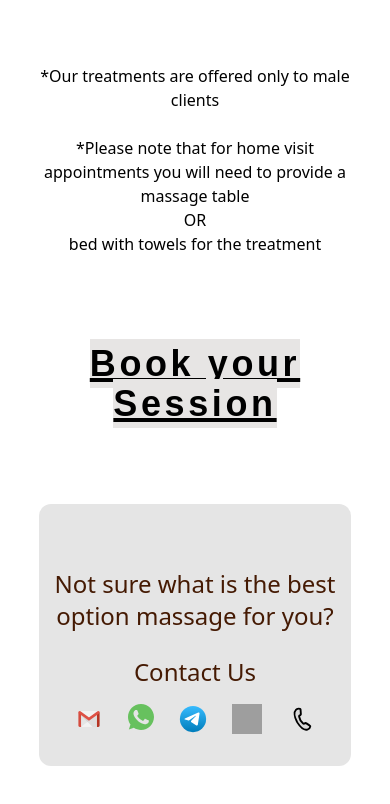
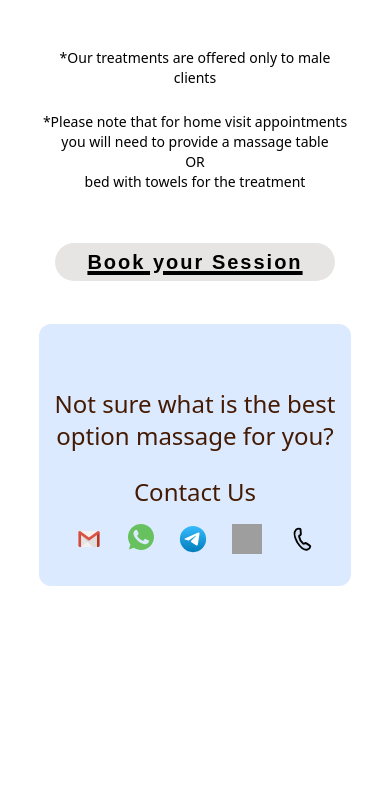
Before and after one commit to francisldn/massi, a Next.js app: page /contact in a window 390 px wide. Shown: the top 804 px of the page. Built offline with nearby package versions, Linux system fonts and the light colour scheme; grey boxes are pictures that could not be loaded; a web font is replaced by a local one.

Commit message:
edit contact page

```diff
--- a/app/contact/page.tsx
+++ b/app/contact/page.tsx
@@ -5,27 +5,27 @@ import { calendarURL } from "@/utils/constants";
 
 const Contact = () => {
   return (
-    <main className='w-full flex flex-col items-center pt-[4rem]'>
+    <main className='w-full flex flex-col items-center justify-center pt-[3rem] lg:pt-[4rem]'>
       <div className='w-[80%] lg:w-[50%]'>
-        <p className='text-center lg:text-lg'>
+        <p className='text-center text-sm lg:text-lg'>
           *Our treatments are offered only to male clients
         </p>
         <br />
-        <p className='text-center lg:text-lg'>
+        <p className='text-center text-sm lg:text-lg'>
           *Please note that for home visit appointments you will need to provide
           a massage table <br /> OR <br /> bed with towels for the treatment
         </p>
         <br />
-        <div className='flex text-center mt-[4rem] justify-center'>
+        <div className='flex text-center mt-[2rem] lg:mt-[4rem] justify-center'>
           <a href={calendarURL} target="_blank" rel="noreferrer noopener">
             <span
-              className={`text-link text-4xl lg:text-5xl text-center bg-stone-200 ${edu_sa.className}`}
+              className={`text-link text-xl lg:text-5xl text-center py-[0.5rem] px-[2rem] rounded-full bg-stone-200 hover:bg-[#0a2fc4] text-black hover:text-white ${edu_sa.className}`}
             >
               Book your Session
             </span>
           </a>
         </div>
-        <div className='mt-[5rem] w-full h-full mx-auto'>
+        <div className='mt-[3rem] lg:mt-[5rem] w-full h-full mx-auto'>
           <Contactbox />
         </div>
       </div>
--- a/app/globals.css
+++ b/app/globals.css
@@ -37,8 +37,6 @@ body {
   underline-offset-2
   tracking-widest
   decoration-4
-  text-black
-  py-1
 }
 
 .shiny {
@@ -84,21 +82,12 @@ body {
 }
 
 .booking-text {
-  color: white;
-}
-
-.booking-text {
   @apply
   tracking-widest
   decoration-4
   py-1
 }
 
-.booking-text:hover {
-  @apply
-  bg-stone-300
-  text-black
-}
 
 .promo1 {
   transform: rotate(-10deg)
--- a/components/Contactbox.tsx
+++ b/components/Contactbox.tsx
@@ -5,7 +5,7 @@ import Socials from './Socials'
 
 const Contactbox = () => {
   return (
-      <Infobox>
+      <Infobox backgroundColor={"bg-blue-100"}>
           <p className="text-2xl lg:text-3xl text-amber-950 text-center mt-8">Not sure what is the best option massage for you?</p>
           <br />
           <div className="my-auto flex flex-col gap-4">
--- a/components/Infobox.tsx
+++ b/components/Infobox.tsx
@@ -1,8 +1,8 @@
 import React, { ReactNode} from 'react'
 
-const Infobox: React.FC<{ children: ReactNode; minHeight?: boolean; maxWidth?:string }> = ({ children, minHeight, maxWidth}) => {
+const Infobox: React.FC<{ children: ReactNode; minHeight?: boolean; maxWidth?: string; backgroundColor?:string }> = ({ children, minHeight, maxWidth, backgroundColor}) => {
   return (
-      <div className={`bg-neutral-200 rounded-xl flex flex-col py-[2rem] px-[0.4rem] lg:px-[2rem] items-center self-center ${minHeight ? `lg:h-[480px]` : ''} ${maxWidth ? maxWidth : ''}`}>{children}</div>
+      <div className={`${backgroundColor} rounded-xl flex flex-col py-[2rem] px-[0.4rem] lg:px-[2rem] items-center self-center ${minHeight ? `lg:h-[480px]` : ''} ${maxWidth ? maxWidth : ''}`}>{children}</div>
   )
 }
 
--- a/components/Service.tsx
+++ b/components/Service.tsx
@@ -16,7 +16,7 @@ interface ServiceProps {
 
 const Service: React.FC<ServiceProps> = ({ src, size, title, description, bookingText, minHeight, maxWidth }) => {
   return (
-      <Infobox minHeight={minHeight} maxWidth={ maxWidth}>
+      <Infobox minHeight={minHeight} maxWidth={ maxWidth} backgroundColor="bg-neutral-100">
           <div className={`${size} rounded-full overflow-hidden`}>
             <Image
                 src={src}
@@ -31,7 +31,7 @@ const Service: React.FC<ServiceProps> = ({ src, size, title, description, bookin
               <h2 className="font-bold text-lg xl:text-xl">{title}</h2>
               <p className="text-sm xl:text-lg">{description}</p>
           </div>
-          <div className={`text-md lg:text-xl xl:text-2xl text-center bg-[rgb(0,0,0,0.9)] text-[white] ${edu_sa.className} mt-[1rem] w-[70%] lg:w-[90%] booking-text rounded-full`}>
+          <div className={`text-md lg:text-xl xl:text-2xl text-center bg-blue-200 hover:bg-[#0a2fc4] hover:text-[white] text-black ${edu_sa.className} mt-[1rem] w-[70%] lg:w-[90%] booking-text rounded-full`}>
               <a href={calendarURL}>{ bookingText}</a>
           </div>
     </Infobox>
```
